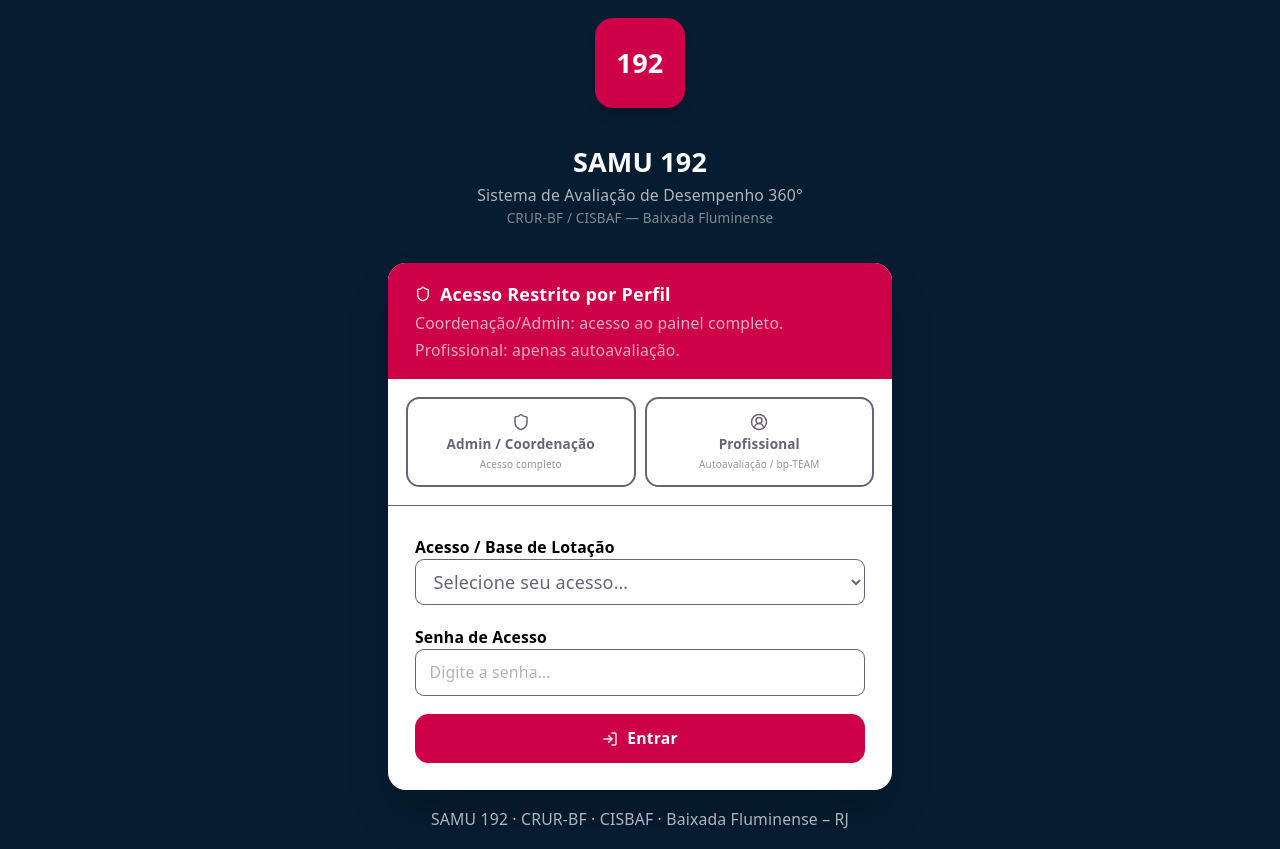
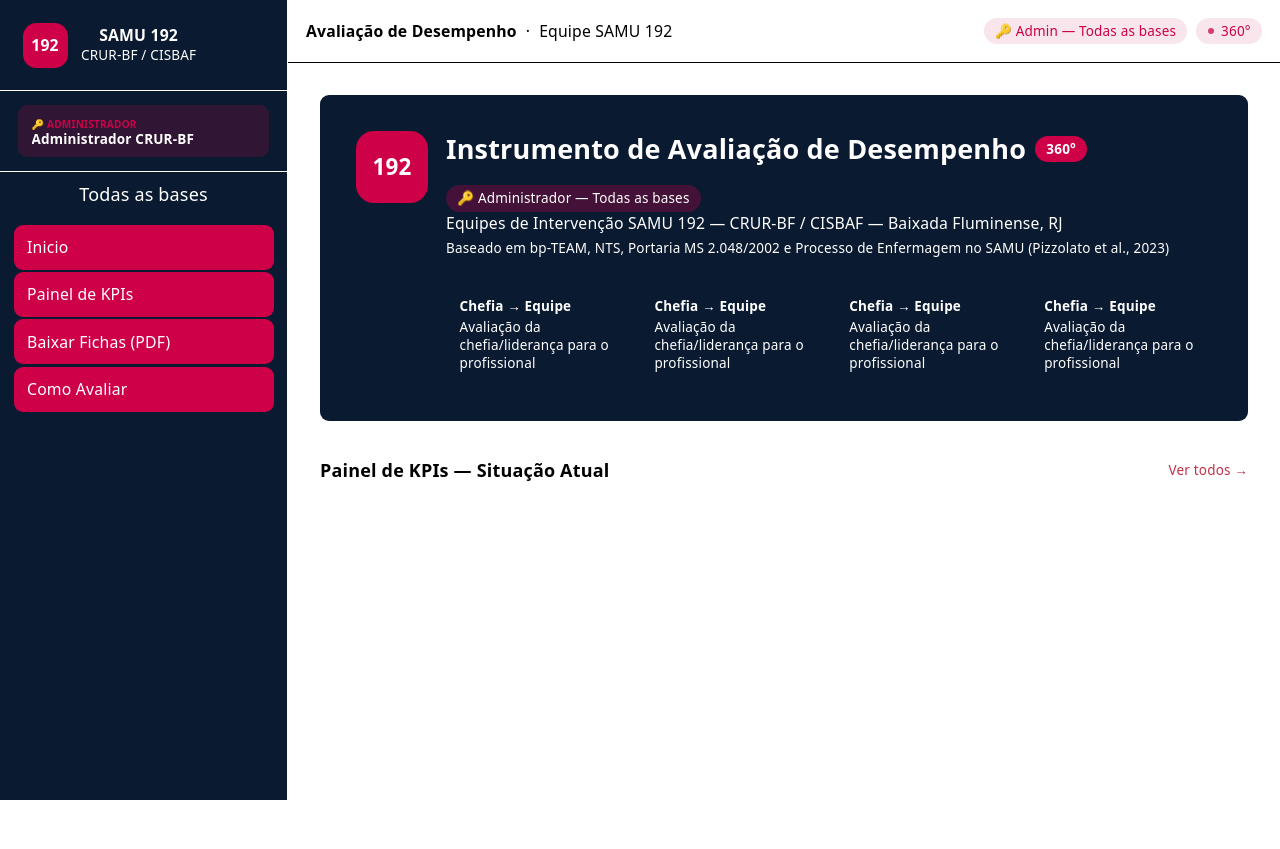
Before and after one commit to davicisbaf-hub/SAMU-avaliacao-desempenho, a React (Vite) app: page / in a window 1280 px wide. After the commit the page ends 800 px from the top, so only its background shows below. Built offline with nearby package versions, Linux system fonts and the light colour scheme.

Commit message:
desenvolvendo inicio

```diff
--- a/src/App.css
+++ b/src/App.css
@@ -8,7 +8,6 @@
 #root {
     width: 1126px;
     max-width: 100%;
-    margin: 0 auto;
     text-align: center;
     border-inline: 0px solid var(--border);
     min-height: 100svh;
@@ -16,3 +15,8 @@
     flex-direction: column;
     box-sizing: border-box;
 }
+
+
+::-webkit-scrollbar {
+  display: none;
+}
--- /dev/null
+++ b/src/Pages/Como-avaliar.tsx
@@ -0,0 +1,7 @@
+import Nav from "../components/Nav";
+
+export default function InstrucoesPage() {
+  return (
+    <Nav/>
+  );
+}
--- a/src/Pages/Login.tsx
+++ b/src/Pages/Login.tsx
@@ -3,7 +3,7 @@
 function App() {
 
   return (
-    <div className="login text-center flex items-center justify-center p-4">
+    <div className="login w-[100vw] text-center flex items-center justify-center p-4">
       <div className='w-full max-w-md'>
 
         <div className='mb-8'>
--- /dev/null
+++ b/src/Pages/Painel.tsx
@@ -0,0 +1,79 @@
+
+import Header from '../components/Header'
+import Nav from '../components/Nav'
+
+export default function Painel() {
+  return (
+    <div>
+      <div className="flex h-screen w-screen bg-white text-black">
+        <Nav />
+
+        <div className="flex-1 flex flex-col min-w-0 overflow-hidden">
+          <Header />
+
+          {/* conteudo */}
+          <div className='p-[32px]'>
+
+            <div className='p-6 md:p-8 bg-[#0a1a30] text-white rounded-lg mb-8'>
+
+              <div className='flex items-start gap-4'>
+                <div className='w-16 h-16 rounded-2xl bg-[#cd0048] flex items-center justify-center shrink-0'>
+                  <span className='text-white font-black text-xl'>192</span>
+                </div>
+
+                <div className='text-left'>
+
+                  <div className='flex items-center gap-3 flex-wrap'>
+                    <div className='flex items-center gap-2 flex-wrap mb-1'>
+                      <h1 className='text-xl md:text-2xl font-bold text-secondary-foreground'>Instrumento de Avaliação de Desempenho</h1>
+                      <span className='bg-[#cd0048] text-primary-foreground text-xs px-2.5 py-1 rounded-full font-semibold'>360°</span>
+                    </div>
+                    <span className='inline-flex items-center gap-1.5 bg-[#cd0048]/30 text-primary-foreground text-xs px-2.5 py-1 rounded-full font-medium'>🔑 Administrador — Todas as bases</span>
+                  </div>
+
+                  <p className='text-secondary-foreground/70 text-sm'>Equipes de Intervenção SAMU 192 — CRUR-BF / CISBAF — Baixada Fluminense, RJ</p>
+                  <p className='text-secondary-foreground/50 text-xs mt-1'>Baseado em bp-TEAM, NTS, Portaria MS 2.048/2002 e Processo de Enfermagem no SAMU (Pizzolato et al., 2023)</p>
+
+                  <div className='grid grid-cols-2 md:grid-cols-4 gap-3 mt-6'>
+
+                    <div className='bg-sidebar/50 rounded-xl p-3'>
+                      <p className='text-secondary-foreground text-xs font-semibold'>Chefia → Equipe</p>
+                      <p className='text-secondary-foreground/60 text-xs mt-0.5'>Avaliação da chefia/liderança para o profissional</p>
+                    </div>
+
+                    <div className='bg-sidebar/50 rounded-xl p-3'>
+                      <p className='text-secondary-foreground text-xs font-semibold'>Chefia → Equipe</p>
+                      <p className='text-secondary-foreground/60 text-xs mt-0.5'>Avaliação da chefia/liderança para o profissional</p>
+                    </div>
+
+                    <div className='bg-sidebar/50 rounded-xl p-3'>
+                      <p className='text-secondary-foreground text-xs font-semibold'>Chefia → Equipe</p>
+                      <p className='text-secondary-foreground/60 text-xs mt-0.5'>Avaliação da chefia/liderança para o profissional</p>
+                    </div>
+
+                    <div className='bg-sidebar/50 rounded-xl p-3'>
+                      <p className='text-secondary-foreground text-xs font-semibold'>Chefia → Equipe</p>
+                      <p className='text-secondary-foreground/60 text-xs mt-0.5'>Avaliação da chefia/liderança para o profissional</p>
+                    </div>
+
+                  </div>
+
+                </div>
+
+
+              </div>
+            </div>
+
+            <div>
+              <div className='flex items-center justify-between mb-3'>
+                <h2 className='font-semibold text-foreground'>Painel de KPIs — Situação Atual</h2>
+                <a className='text-xs text-[#c1314a] hover:underline'>Ver todos →</a>
+              </div>
+            </div>
+
+          </div>
+        </div>
+      </div>
+    </div>
+  )
+}
--- /dev/null
+++ b/src/components/Header.tsx
@@ -0,0 +1,21 @@
+export default function Header() {
+    return (
+        <header className='shrink-0 h-14 border-b border-border bg-background/95 flex items-center gap-4 px-4'>
+            <div className='flex items-center gap-2 text-sm text-muted-foreground truncate'>
+                <span className='font-semibold text-foreground'>Avaliação de Desempenho</span>
+                <span className='hidden sm:inline'>·</span>
+                <span className='hidden sm:inline'>Equipe SAMU 192</span>
+            </div>
+
+            <div className='ml-auto flex items-center gap-2'>
+                <span className='hidden sm:inline-flex items-center gap-1.5 px-2.5 py-1 rounded-full bg-[#cd0048]/10 text-[#cd0048] text-xs font-medium'>
+                    🔑 Admin — Todas as bases
+                </span>
+                <span className='inline-flex items-center gap-1.5 px-2.5 py-1 rounded-full bg-[#cd0048]/10 text-[#cd0048] text-xs font-medium'>
+                    <span className="w-1.5 h-1.5 rounded-full bg-[#cd0048] animate-pulse"></span>
+                    360°
+                </span>
+            </div>
+        </header>
+    )
+}
--- /dev/null
+++ b/src/components/Nav.tsx
@@ -0,0 +1,45 @@
+export default function Nav() {
+  return (
+    <aside className="bg-[#0a1a30] lg:flex w-64 flex-col text-white shrink-0 border-r border-sidebar-border">
+      <div className="flex flex-col h-full">
+
+        <div className="flex items-center gap-3 px-5 py-5 border-b border-sidebar-border">
+            <div className="w-10 h-10 rounded-xl bg-[#cd0048] flex items-center justify-center shrink-0">
+                <span className="text-white font-bold text-sm">192</span>
+            </div>
+            <div>
+                <p className="text-sidebar-foreground font-bold text-sm leading-tight">SAMU 192</p>
+                <p className="text-sidebar-foreground/60 text-xs">CRUR-BF / CISBAF</p>
+            </div>
+        </div>
+
+        <div className="px-4 py-3 border-b border-sidebar-border">
+            <div className="rounded-lg px-3 py-2 text-xs text-left bg-[#cd0048]/20">
+                <span className="text-[#cd0048] text-[10px] font-bold uppercase tracking-wide">🔑 Administrador</span>
+                <p className="text-sidebar-foreground font-semibold leading-tight truncate">Administrador CRUR-BF</p>
+            </div>
+        </div>
+
+        <div className="relative px-3 pb-2 pt-2">
+            Todas as bases
+        </div>
+
+        <nav className="flex-1 overflow-y-auto px-3 py-2 space-y-0.5">
+            <a href="#" className="flex items-center gap-3 px-3 py-2.5 rounded-lg text-sm font-medium transition-all duration-150 bg-[#cd0048] text-sidebar-[#cd0048]/70">
+                Inicio
+            </a>
+            <a href="login" className="flex items-center gap-3 px-3 py-2.5 rounded-lg text-sm font-medium transition-all duration-150 bg-[#cd0048] text-sidebar-[#cd0048]/70">
+                Painel de KPIs
+            </a>
+            <a href="#" className="flex items-center gap-3 px-3 py-2.5 rounded-lg text-sm font-medium transition-all duration-150 bg-[#cd0048] text-sidebar-[#cd0048]/70">
+                Baixar Fichas (PDF)
+            </a>
+            <a href="/como-avaliar" className="flex items-center gap-3 px-3 py-2.5 rounded-lg text-sm font-medium transition-all duration-150 bg-[#cd0048] text-sidebar-[#cd0048]/70">
+                Como Avaliar
+            </a>
+        </nav>
+
+      </div>
+    </aside>
+  )
+}
--- a/src/index.css
+++ b/src/index.css
@@ -10,6 +10,7 @@
   --accent-bg: rgba(170, 59, 255, 0.1);
   --accent-border: rgba(170, 59, 255, 0.5);
   --social-bg: rgba(244, 243, 236, 0.5);
+
   --shadow:
     rgba(0, 0, 0, 0.1) 0 10px 15px -3px, rgba(0, 0, 0, 0.05) 0 4px 6px -2px;
 
@@ -54,7 +55,6 @@
 #root {
   width: 1126px;
   max-width: 100%;
-  margin: 0 auto;
   text-align: center;
   border-inline: 1px solid var(--border);
   min-height: 100svh;
--- a/src/main.tsx
+++ b/src/main.tsx
@@ -4,11 +4,15 @@
 const root = document.getElementById("root");
 
 import App from './Pages/Login.tsx'
+import Painel from './Pages/Painel.tsx'
+import InstrucoesPage from './Pages/Como-avaliar.tsx'
 
 ReactDOM.createRoot(root!).render(
   <BrowserRouter>
     <Routes>
-      <Route path="/" element={<App />} />
+      <Route path="/login" element={<App />} />
+      <Route path="/" element={<Painel />} />
+      <Route path="/como-avaliar" element={<InstrucoesPage />} />
     </Routes>
   </BrowserRouter>,
 );
```
